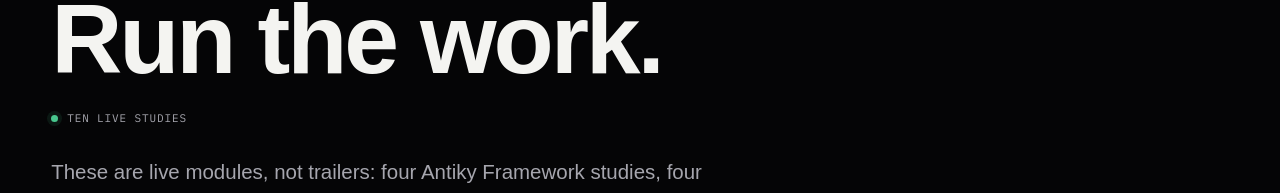
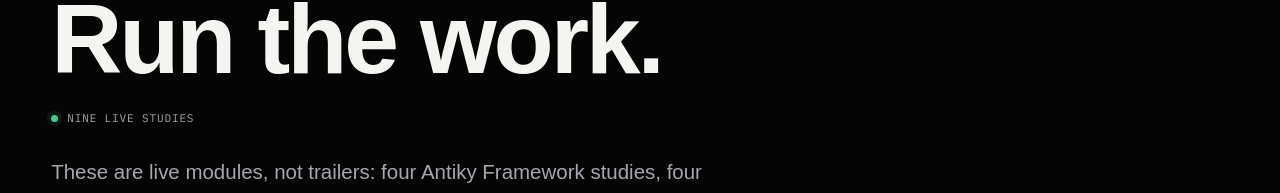
Before and after one commit to antikylabs/antiky, a Next.js app in the folder packages/website/: page /demos in a window 1280 px wide. Shown: the part 211-404 px from the top of the page. Built offline with nearby package versions, Linux system fonts and the light colour scheme; no server answers.

Commit message:
Nine demos, not ten, on the public pages

```diff
--- a/packages/website/src/app/demos/page.tsx
+++ b/packages/website/src/app/demos/page.tsx
@@ -6,7 +6,7 @@ import { BROMETAL_VERSION } from '@/lib/site';
 
 export const metadata: Metadata = {
   title: 'Demos',
-  description: 'Ten runnable Antiky Framework, BroMetal, and Three.js studies, each showing a narrow piece of current work.',
+  description: 'Nine runnable Antiky Framework, BroMetal, and Three.js studies, each showing a narrow piece of current work.',
   alternates: { canonical: '/demos' },
 };
 
@@ -15,7 +15,7 @@ export default function DemosPage() {
     <>
       <section className="page-hero wrap demos-intro">
         <h1>Run the work.</h1>
-        <p className="status-line"><span className="status-dot status-live" /> Ten live studies</p>
+        <p className="status-line"><span className="status-dot status-live" /> Nine live studies</p>
         <p className="page-lead">
           These are live modules, not trailers: four Antiky Framework studies, four BroMetal {BROMETAL_VERSION}{' '}
           studies, and two Three.js scenes in the same portable host. Each shows a bounded result;
--- a/packages/website/src/app/page.tsx
+++ b/packages/website/src/app/page.tsx
@@ -196,7 +196,7 @@ export default function HomePage() {
             library into the identity of the lab.
           </p>
           <div className="thesis-links">
-            <Link className="text-link" href="/demos">Explore all ten studies <ArrowRight /></Link>
+            <Link className="text-link" href="/demos">Explore all nine studies <ArrowRight /></Link>
             <a className="text-link" href={BROMETAL_URL} target="_blank" rel="noreferrer">
               Visit BroMetal <ArrowUpRight />
             </a>
--- a/packages/website/src/components/DemoStage.tsx
+++ b/packages/website/src/components/DemoStage.tsx
@@ -23,7 +23,7 @@ import {
   type DemoSlug,
 } from '@/lib/demos';
 
-/** Safari and Firefox do not expose `navigator.gpu` today, which is what gates eight of ten demos. */
+/** Safari and Firefox do not expose `navigator.gpu` today, which is what gates seven of nine demos. */
 function webGpuAvailable(): boolean {
   return typeof navigator !== 'undefined' && 'gpu' in navigator;
 }
```
Also changed, not shown: 1 other file (tests, documents, lock files or other folders).
